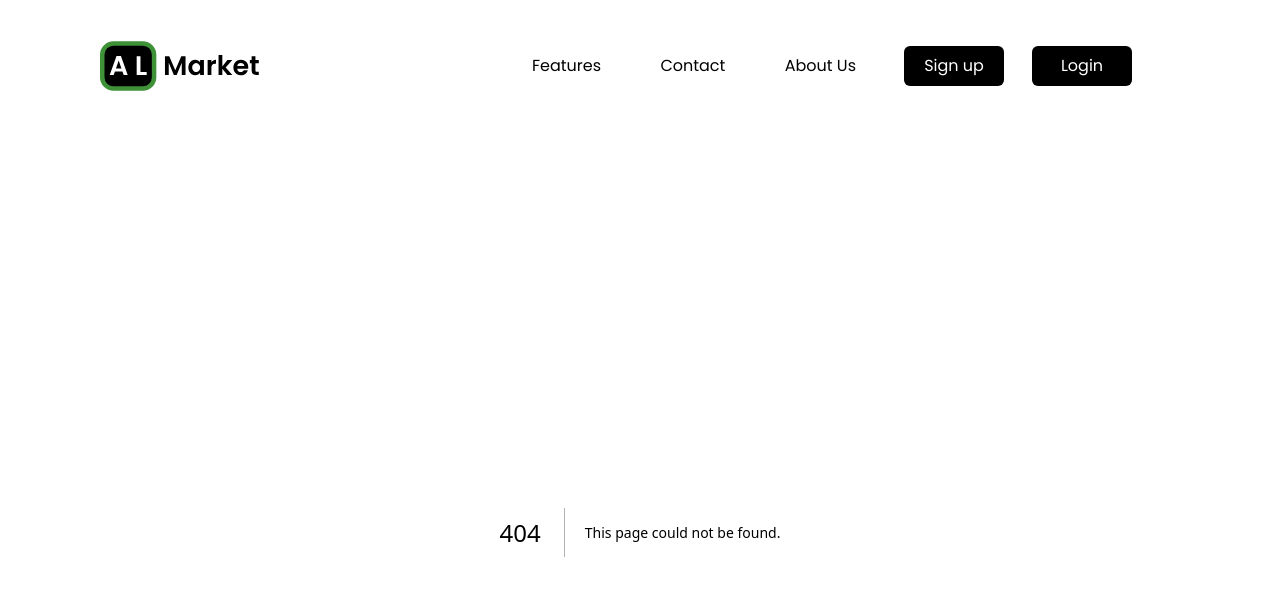
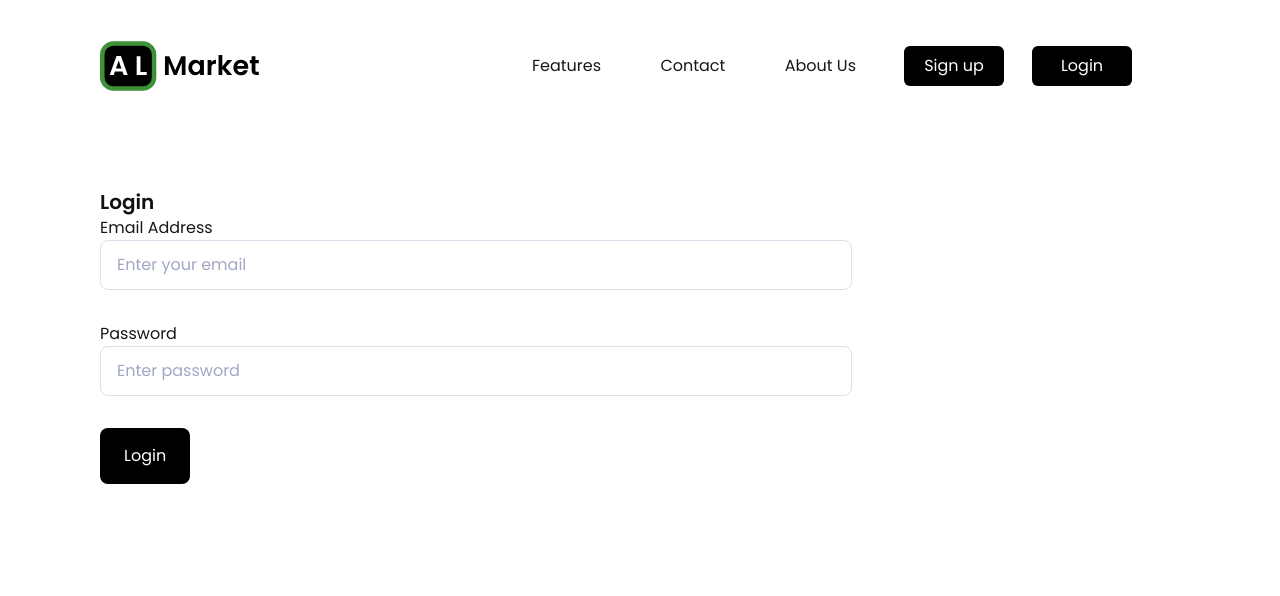
Before and after one commit to AEnedahg/almarket, a Next.js app: page /login in a window 1280 px wide. Before the commit this address had no page. Shown: the top 596 px of the page. Built offline with nearby package versions, Linux system fonts and the light colour scheme.

Commit message:
created login page

```diff
--- /dev/null
+++ b/src/app/login/page.tsx
@@ -0,0 +1,12 @@
+import React from 'react';
+import Login from '@/components/Login';
+
+function page() {
+  return (
+    <div>
+      <Login />
+    </div>
+  )
+}
+
+export default page
--- /dev/null
+++ b/src/components/Login.tsx
@@ -0,0 +1,94 @@
+"use client";
+import React from "react";
+import { z } from "zod";
+import { zodResolver } from "@hookform/resolvers/zod";
+import { useForm } from "react-hook-form";
+
+
+const customerRegisterSchema = z
+  .object({
+    email: z
+      .string()
+      .trim()
+      .min(1, "Email is required")
+      .regex(
+        /^[a-zA-Z0-9._%+-]+@[a-zA-Z0-9.-]+\.[a-zA-Z]{2,}$/,
+        "Please enter a valid email address"
+      ),
+    password: z.string().min(8, "Password must be at least 8 characters long"),
+    })
+
+function CustomerRegister() {
+
+  const {
+    register,
+    formState: { errors },
+  } = useForm({
+    resolver: zodResolver(customerRegisterSchema),
+  });
+
+
+  return (
+    <div className="px-4 mt-9 lg:px-25 py-5 max-w-238">
+      <form>
+        <h1 className="text-xl text-[#111111] font-semibold">
+          Login
+        </h1>
+        {/* Display root/server errors */}
+        {errors.root?.serverError && (
+          <div className="mb-4 p-4 text-red-700 bg-red-100 rounded-lg">
+            {errors.root.serverError.message}
+          </div>
+        )}
+
+        <div className="">
+          <label className="block" htmlFor="email">
+            Email Address
+          </label>
+
+          <input
+            {...register("email")}
+            name="email"
+            placeholder="Enter your email"
+            type="email"
+            className="w-full py-3 px-4 border-1 border-solid border-[#D9E1EC]
+          mb-8
+          placeholder-[#A1A7C4] text-black rounded-lg"
+          />
+          {errors.email && (
+            <span className="text-red-300">{errors.email?.message}</span>
+          )}
+        </div>
+
+
+        <div className="">
+          <label className="block" htmlFor="password">
+            Password
+          </label>
+          <input
+            {...register("password")}
+            id="password"
+            name="password"
+            placeholder="Enter password"
+            type="password"
+            className="w-full py-3 px-4 border-1 border-solid border-[#D9E1EC]
+          mb-8
+          placeholder-[#A1A7C4] text-black rounded-lg"
+          />
+          {errors.password && (
+            <span className="text-red-300">{errors.password?.message}</span>
+          )}
+        </div>
+
+        <button
+          type="submit"
+          className="text-white bg-black px-6 py-4 rounded-lg"
+        >
+          Login
+        </button>
+      </form>
+    </div>
+  );
+}
+
+export default CustomerRegister;
```
